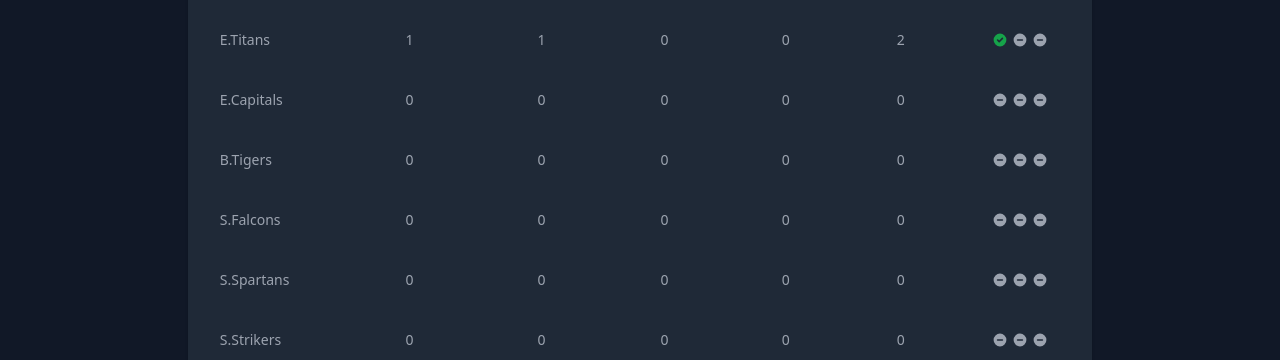
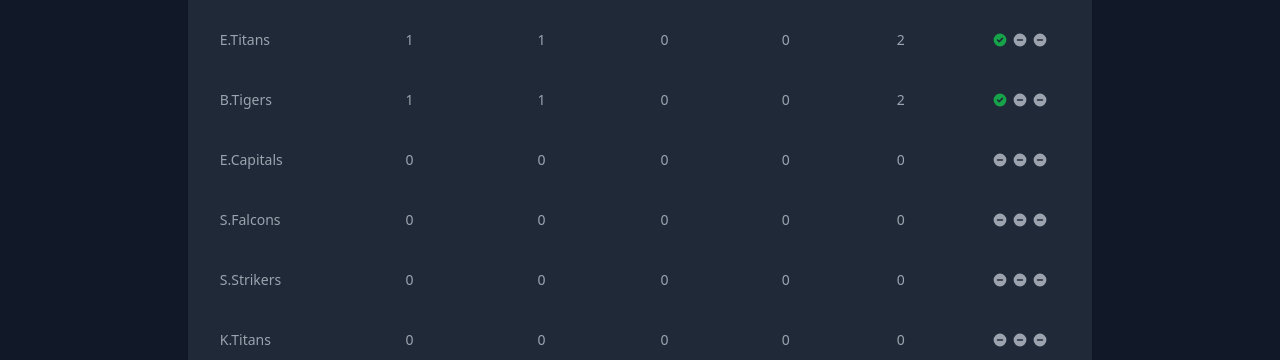
Before and after one commit to Dutt0408/my-project, a React (Create React App) app: page /PointTable in a window 1280 px wide. Shown: the part 314-674 px from the top of the page. Built offline with nearby package versions, Linux system fonts and the light colour scheme; a web font is replaced by a local one.

Commit message:
Commit Fourthsss

```diff
--- a/src/PointTable.js
+++ b/src/PointTable.js
@@ -174,12 +174,12 @@ export default function Schedule() {
     },
     {
       teamName: "B.Tigers",
-      match: 0,
-      won: 0,
+      match: 1,
+      won: 1,
       lost: 0,
       tied: 0,
-      pts: 0,
-      last3: "DPoint,DPoint,DPoint",
+      pts: 2,
+      last3: "GPoint,DPoint,DPoint",
     },
     {
       teamName: "RCB",
@@ -213,12 +213,12 @@ export default function Schedule() {
 
 
       teamName: "S.Spartans",
-      match: 0,
+      match: 1,
       won: 0,
-      lost: 0,
+      lost: 1,
       tied: 0,
-      pts: 0,
-      last3: "DPoint,DPoint,DPoint",
+      pts: -2,
+      last3: "RPoint,DPoint,DPoint",
     },
     {
 
--- a/src/Schedule.js
+++ b/src/Schedule.js
@@ -10,7 +10,7 @@ const scheduleData = {
     { "Match": 2, "Team1": "BRAMPTON PANTHERS", "Team2": "ETOBICOKE EAGLES", "TimeFrame": "3pm-4pm","Day": "Friday","isOver": true,"ResultURL": "Result2.png","Winner":"Etobicoke Eagles Won the match" },
     { "Match": 3, "Team1": "ETOBICOKE KINGS", "Team2": "RCB", "TimeFrame": "4pm-5pm","Day": "Friday","isOver": true,"ResultURL": "Result3.png","Winner":"ETOBICOKE KINGS Won the match" },
     { "Match": 4, "Team1": "ETOBICOKE TITANS", "Team2": "SCARBOROUGH SPARTANS", "TimeFrame": "5pm-6pm","Day": "Friday","isOver": true,"ResultURL": "Result4.png","Winner":"ETOBICOKE TITANS Won the match"},
-    { "Match": 5, "Team1": "BRAMPTON TIGERS", "Team2": "SCARBOROUGH WARRIORS", "TimeFrame": "6pm-7pm","Day": "Friday","isOver": false,"ResultURL": "Result5.png","Winner":"" },
+    { "Match": 5, "Team1": "BRAMPTON TIGERS", "Team2": "SCARBOROUGH WARRIORS", "TimeFrame": "6pm-7pm","Day": "Friday","isOver": true,"ResultURL": "Result5.png","Winner":"BRAMPTON TIGERS Won the match" },
     { "Match": 6, "Team1": "RCB", "Team2": "ETOBICOKE CAPITALS", "TimeFrame": "7pm-8pm","Day": "Friday","isOver": false,"ResultURL": "Result6.png","Winner":"" },
     { "Match": 7, "Team1": "SCARBOROUGH FALCONS", "Team2": "BRAMPTON PANTHERS", "TimeFrame": "8pm-9pm","Day": "Friday","isOver": false,"ResultURL": "Result7.png","Winner":"" },
     { "Match": 8, "Team1": "BRAMPTON LIONS", "Team2": "SCARBOROUGH SPARTANS", "TimeFrame": "9pm-10pm","Day": "Friday","isOver": false,"ResultURL": "Result8.png","Winner":"" },
```
